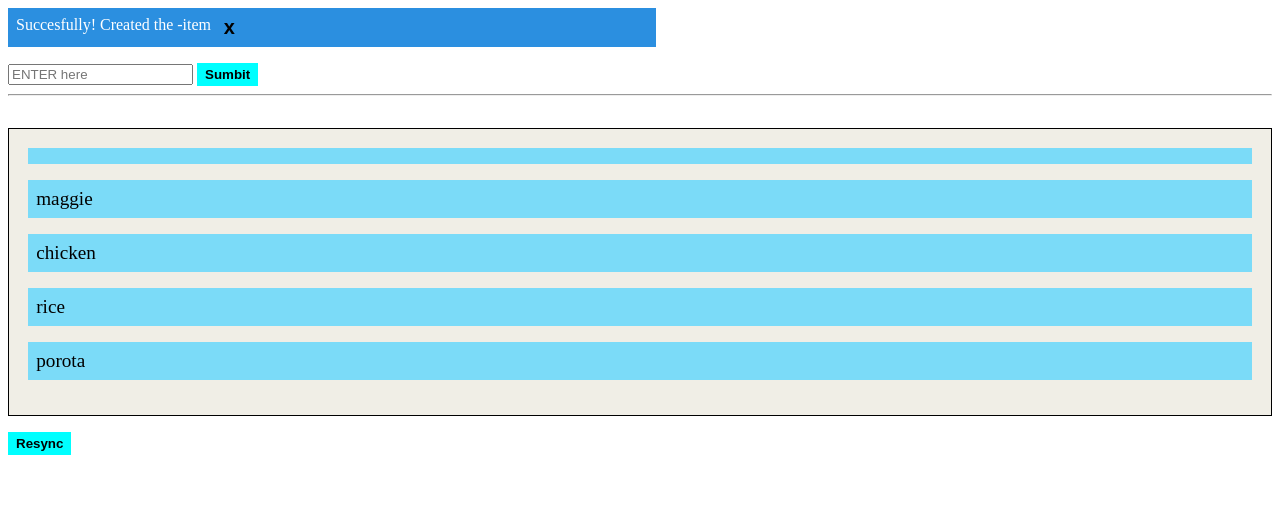
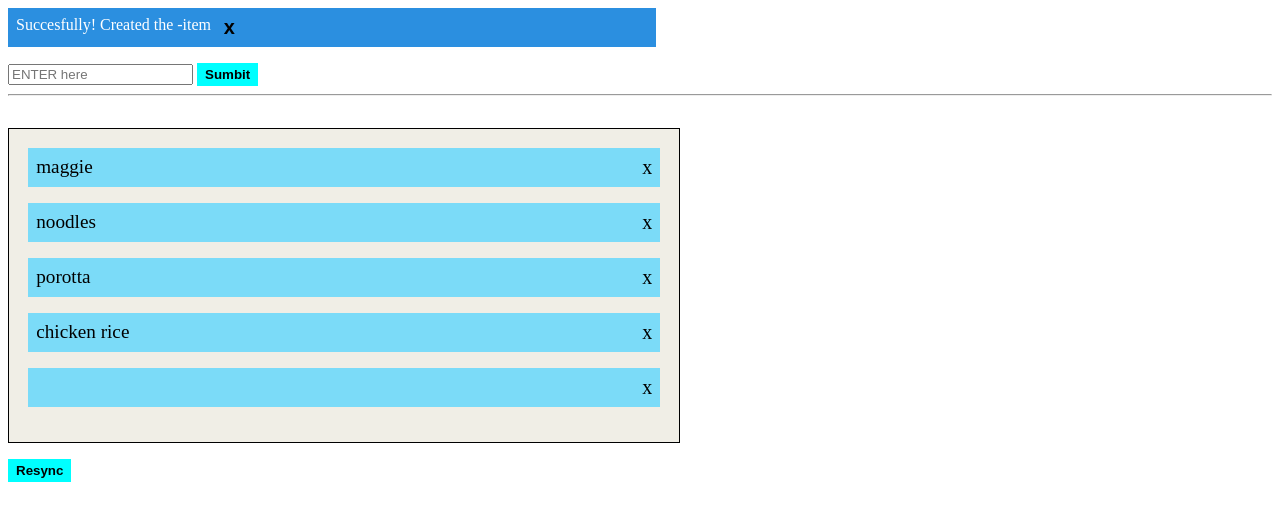
Before and after one commit to prasad-suku/dom-manipulation, a plain HTML site: page todolist.html in a window 1280 px wide. Both pictures are taken after a click on the button "Sumbit". Drawn offline with Linux system fonts and the light colour scheme.

Commit message:
added new files

```diff
--- a/cloneparent.js
+++ b/cloneparent.js
@@ -2,15 +2,16 @@
 
 // let food_container = document.getElementById("food_container")
 
+// resync btn
 
-let resync_btn = document.getElementById("resync")
-let resync_container = document.getElementById("duplicate")
+let resyncbtn = document.getElementById("resync");
 
-resync_btn.addEventListener("click",()=>{
+let duplicatecon = document.getElementById("duplicate")
 
-    // CLEAR THE PREVIES ITEMS
-    resync_container.innerHTML=""
-    let duplicateclone = food_container.cloneNode(true)
-    resync_container.append(duplicateclone)
-    // console.log(duplicateclone);
+resyncbtn.addEventListener("click",()=>{
+
+    duplicatecon.innerHTML =""
+
+    let getclone = food_container.cloneNode(true)
+    duplicatecon.append(getclone);
 })
--- /dev/null
+++ b/looping_overlist.js
@@ -0,0 +1,12 @@
+
+let food_contanerli = document.querySelectorAll(".food_containers li")
+
+let array =[]
+
+food_contanerli.forEach((item)=>{
+    array.push(item.innerText)
+});
+
+// console.log(array);
+
+let spreadmethod = [...food_contanerli].forEach(item=>console.log(item.textContent));
--- a/todolist.html
+++ b/todolist.html
@@ -23,6 +23,7 @@
             background-color: rgb(240, 238, 230);
             padding: 1.2rem;
             border: 1px solid black;
+            width: 50%;
         }
 
         li{
@@ -31,6 +32,21 @@
             margin-bottom: 1rem;
             padding: 8px;
             font-size: larger;
+        }
+
+        .item{
+            display: flex;
+            justify-content: space-between;
+        }
+
+        .item span{
+            color:black;
+            font-size:large;
+            font-size: 20px;
+            align-items: center;
+        }
+        span:hover{
+            cursor: pointer;
         }
 
         .alert-box{
@@ -66,10 +82,10 @@
 
     <hr>
     <ul id="food_container" class="food_containers">
-     <li class="item">maggie</li>
-     <li class="item">chicken</li>
-     <li class="item">rice</li>
-     <li class="item">porota</li>
+     <li class="item"><div>maggie</div><span onclick="removeitem(event)">x</span></li>
+     <li class="item"><div>noodles</div><span onclick="removeitem(event)">x</span></li>
+     <li class="item"><div>porotta</div><span onclick="removeitem(event)">x</span></li>
+     <li class="item"><div>chicken rice</div><span onclick="removeitem(event)">x</span></li>
     </ul>
 
 
@@ -95,10 +111,32 @@
         // addeventlistner
 
      btn_click.addEventListener('click',()=>{
+
+//    <li class = "item">
+//      <div>inputitem</div>
+//      <span onclick = "removeitem(event)">x</span>
+// </li>
+
        let el = document.createElement("li")
+
        el.className = "item"
-       el.textContent = input_form.value;
-       food_container.prepend(el)
+
+       let divitem = document.createElement("div")
+       divitem.textContent = input_form.value
+       let remoitemspan = document.createElement("span")
+       remoitemspan.innerText = "x"
+
+    //    adding onclick functon to span tag
+       remoitemspan.setAttribute("onclick","removeitem(event)")
+       el.append(divitem,remoitemspan)
+
+       divitem.textContent = input_form.value
+
+    // appending li to food container
+
+    food_container.append(el)
+
+
 
 
 
@@ -114,7 +152,10 @@
  let alertbox = document.createElement('div')
  let clrbtn = document.createElement("button")
  clrbtn.textContent = "x"
+
+//  adding remove functionality to alert notification
    alertbox.className = "alert-box"
+   clrbtn.setAttribute("onclick","removeitem(event)")
 
 let alertmes = document.createTextNode(`Succesfully! Created the ${input_form.value}-item`)
 
@@ -132,16 +173,22 @@ input_contaner.prepend(alertbox)
 input_form.value =""
      })
 
-    //  let getvalues = document.getElementsByClassName("item")
-
-    // //  console.log(getvalues.te);
-    // let merging = [].map.call(getvalues, (val)=>{
-    //     return val.textContent
-    // })
-
-    // console.log(merging);
 
 
+
+
+
+
+
+//    remove items  funcition
+
+ function removeitem(event){
+
+    let removeitem = event.target.parentNode;
+    // console.log(removeitem);
+    removeitem.remove()
+    // removeitem.parentNode.removeChild(removeitem)
+ }
 
 
 
@@ -150,6 +197,8 @@ input_form.value =""
    <!-- <script src="/basic.js"></script>
      -->
 
+
+     <script src="looping_overlist.js"></script>
      <script src="cloneparent.js"></script>
 </body>
 </html>
```
